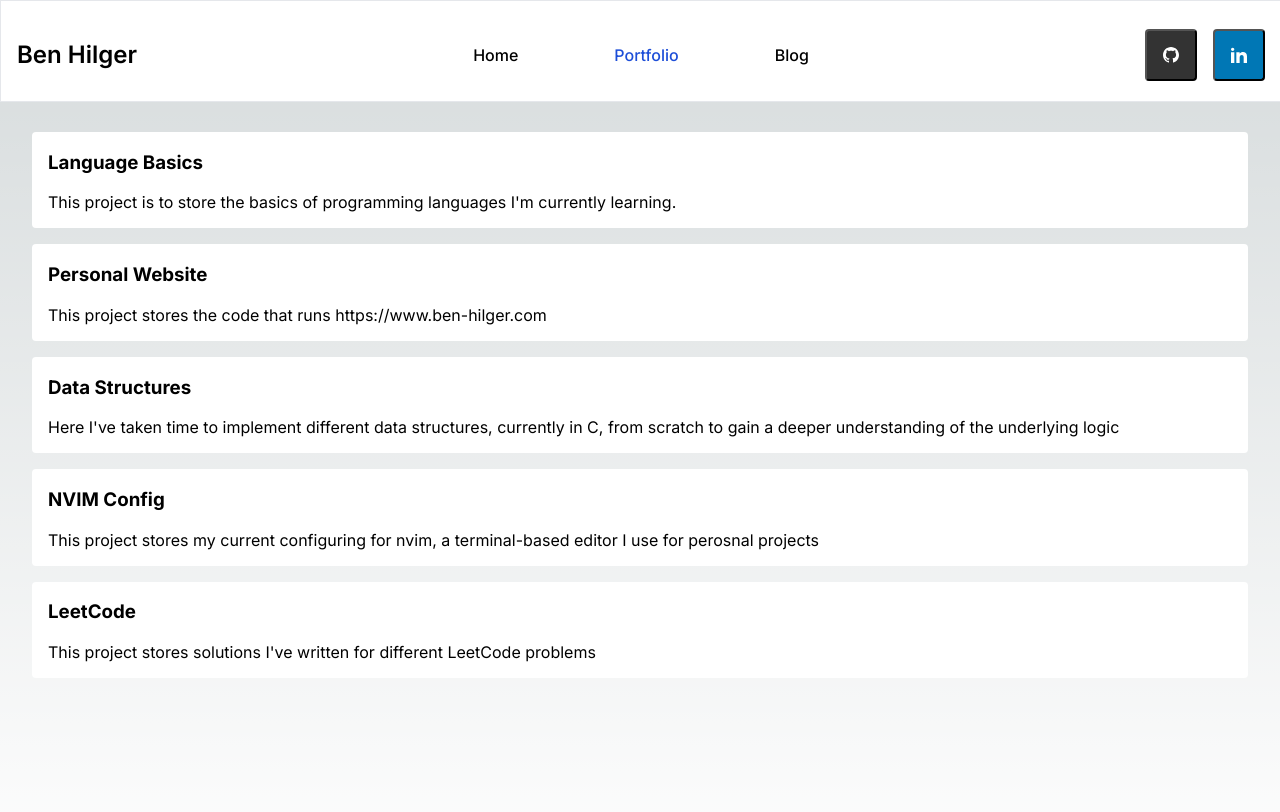
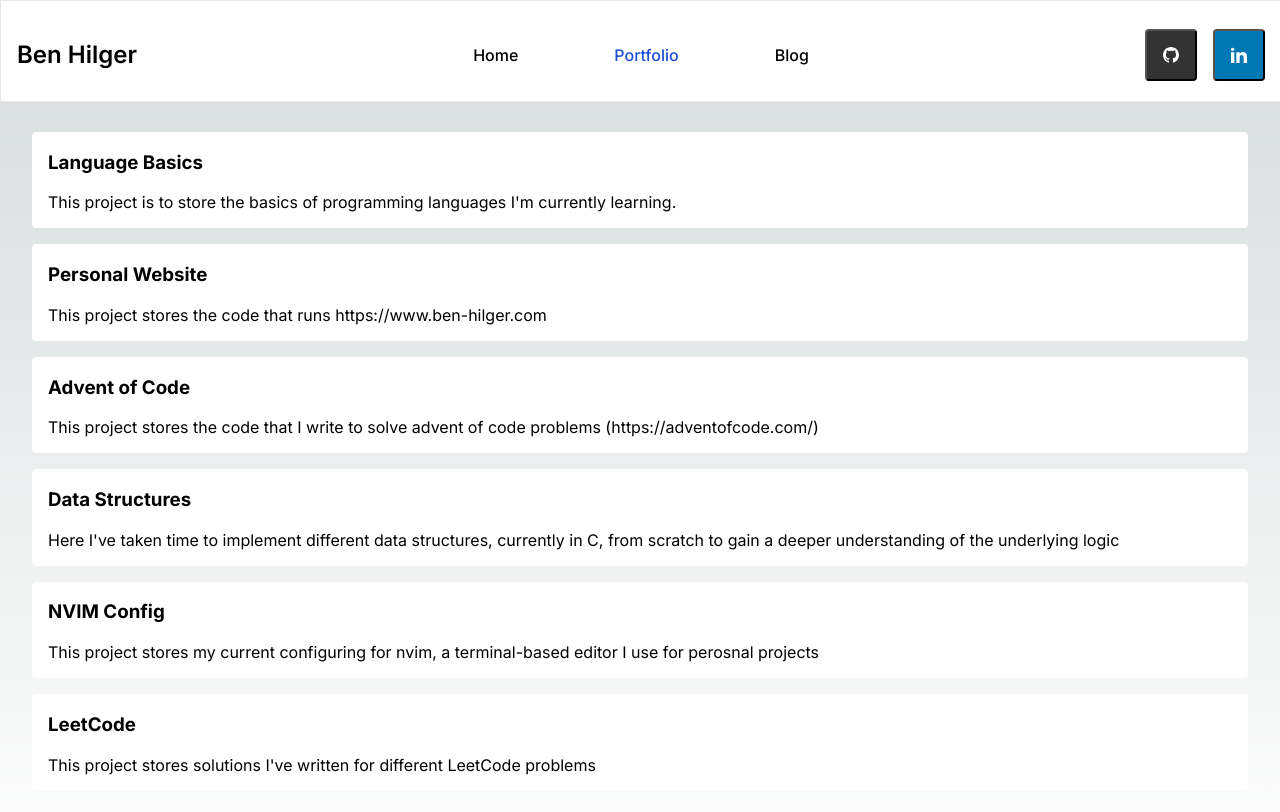
Before and after one commit to Ben-Hilger/website, a Next.js app in the folder web/: page /portfolio in a window 1280 px wide. Shown: the top 812 px of the page. Built offline with nearby package versions, Linux system fonts and the light colour scheme.

Commit message:
add advent of code to portfolio

```diff
--- a/web/src/app/portfolio/page.tsx
+++ b/web/src/app/portfolio/page.tsx
@@ -8,6 +8,7 @@ class PortfolioItem {
 const items: PortfolioItem[] = [
     new PortfolioItem(1, "Language Basics", "This project is to store the basics of programming languages I'm currently learning.", "https://github.com/Ben-Hilger/language-basics"),
     new PortfolioItem(2, "Personal Website", "This project stores the code that runs https://www.ben-hilger.com", "https://github.com/Ben-Hilger/website"),
+    new PortfolioItem(6, "Advent of Code", "This project stores the code that I write to solve advent of code problems (https://adventofcode.com/)", "https://github.com/Ben-Hilger/advent-of-code"),
     new PortfolioItem(3, "Data Structures", "Here I've taken time to implement different data structures, currently in C, from scratch to gain a deeper understanding of the underlying logic", "https://github.com/Ben-Hilger/data-structures"),
     new PortfolioItem(4, "NVIM Config", "This project stores my current configuring for nvim, a terminal-based editor I use for perosnal projects", "https://github.com/Ben-Hilger/nvim-config"),
     new PortfolioItem(5, "LeetCode", "This project stores solutions I've written for different LeetCode problems", "https://github.com/Ben-Hilger/LeetCode")
```
